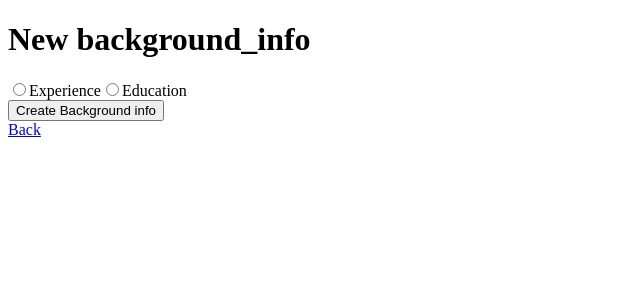
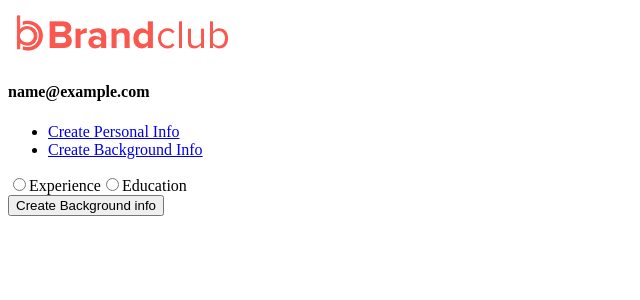
Before and after one commit to bayers92/mike_tyson, a Rails app: page /background_infos/new in a window 1280 px wide. Shown: the top 300 px of the page, without its empty margins (0-640 px from the left). Run offline with Rails 7, Linux system fonts and the light colour scheme; the visitor is signed in with stand-in values (Sample User, id 1); data that the repository does not hold is empty; parts of the project's set-up code (start-up, migrations or seed data) failed here and were passed over; some libraries are stand-ins or nearby versions.

Commit message:
background and personal info links working

```diff
--- a/app/assets/stylesheets/foundation_and_overrides.scss
+++ b/app/assets/stylesheets/foundation_and_overrides.scss
@@ -1938,6 +1938,7 @@
 	.form-yield {
 		height: 100%;
 		overflow-y: scroll;
+		padding-top: 60px;
 	}
 }
 
--- a/app/controllers/background_infos_controller.rb
+++ b/app/controllers/background_infos_controller.rb
@@ -24,11 +24,12 @@
   # POST /background_infos
   # POST /background_infos.json
   def create
-    @background_info = BackgroundInfo.new(background_info_params)
+    @user = current_user
+    @background_info = @user.create_background_info(background_info_params)
 
     respond_to do |format|
       if @background_info.save
-        format.html { redirect_to @background_info, notice: 'Background info was successfully created.' }
+        format.html { redirect_to edit_user_path(@user), notice: 'Background info was successfully created.' }
         format.json { render :show, status: :created, location: @background_info }
       else
         format.html { render :new }
@@ -40,9 +41,10 @@
   # PATCH/PUT /background_infos/1
   # PATCH/PUT /background_infos/1.json
   def update
+    @user = current_user
     respond_to do |format|
       if @background_info.update(background_info_params)
-        format.html { redirect_to @background_info, notice: 'Background info was successfully updated.' }
+        format.html { redirect_to edit_user_path(@user), notice: 'Background info was successfully updated.' }
         format.json { render :show, status: :ok, location: @background_info }
       else
         format.html { render :edit }
@@ -69,6 +71,6 @@
 
     # Never trust parameters from the scary internet, only allow the white list through.
     def background_info_params
-      params[:background_info]
+      params.require(:background_info).permit(:background_type)
     end
 end
--- a/app/controllers/personal_infos_controller.rb
+++ b/app/controllers/personal_infos_controller.rb
@@ -40,6 +40,7 @@
   # PATCH/PUT /personal_infos/1
   # PATCH/PUT /personal_infos/1.json
   def update
+    @user = current_user
     respond_to do |format|
       if @personal_info.update(personal_info_params)
         format.html { redirect_to edit_user_path(@user), notice: 'Personal info was successfully updated.' }
--- a/app/views/application/_sideNav.html.erb
+++ b/app/views/application/_sideNav.html.erb
@@ -10,10 +10,22 @@
 		<h4> <%= current_user.email %> </h4>
 	</div>
 	<div class = "small-12 columns links text-center">
-		<% if current_user.personal_info != nil %>
-			<%= link_to 'Edit Personal Info', edit_personal_info_path(current_user.personal_info) %>
-		<% else %>
-			<%= link_to 'Create Personal Info', new_personal_info_path %>
-		<% end %>
+
+		<ul class = "no-bullet">
+			<li>
+				<% if current_user.personal_info != nil %>
+				<%= link_to 'Edit Personal Info', edit_personal_info_path(current_user.personal_info) %>
+				<% else %>
+				<%= link_to 'Create Personal Info', new_personal_info_path %>
+				<% end %>
+			</li>
+			<li>
+				<% if current_user.background_info != nil %>
+				<%= link_to 'Edit Background Info', edit_background_info_path(current_user.background_info) %>
+				<% else %>
+				<%= link_to 'Create Background Info', new_background_info_path %>
+				<% end %>
+			</li>
+		</ul>
 	</div>
 </div>
--- a/app/views/background_infos/new.html.erb
+++ b/app/views/background_infos/new.html.erb
@@ -1,5 +1,6 @@
-<h1>New background_info</h1>
-
-<%= render 'form' %>
-
-<%= link_to 'Back', background_infos_path %>
+<div class = "row edit-page">
+	<%= render 'application/sideNav'%>
+	<div class = "small-9 columns form-yield">
+		<%= render 'form' %>
+	</div>
+</div>
--- a/app/views/personal_infos/_form.html.erb
+++ b/app/views/personal_infos/_form.html.erb
@@ -1,4 +1,4 @@
-<%= simple_form_for(current_user.build_personal_info) do |f| %>
+<%= simple_form_for(@personal_info) do |f| %>
   <%= f.error_notification %>
 
   <div class="form-inputs">
```
Also changed, not shown: app/models/user.rb (+8 -8 lines), app/views/background_infos/edit.html.erb (+6 -6 lines), 5 other files.
